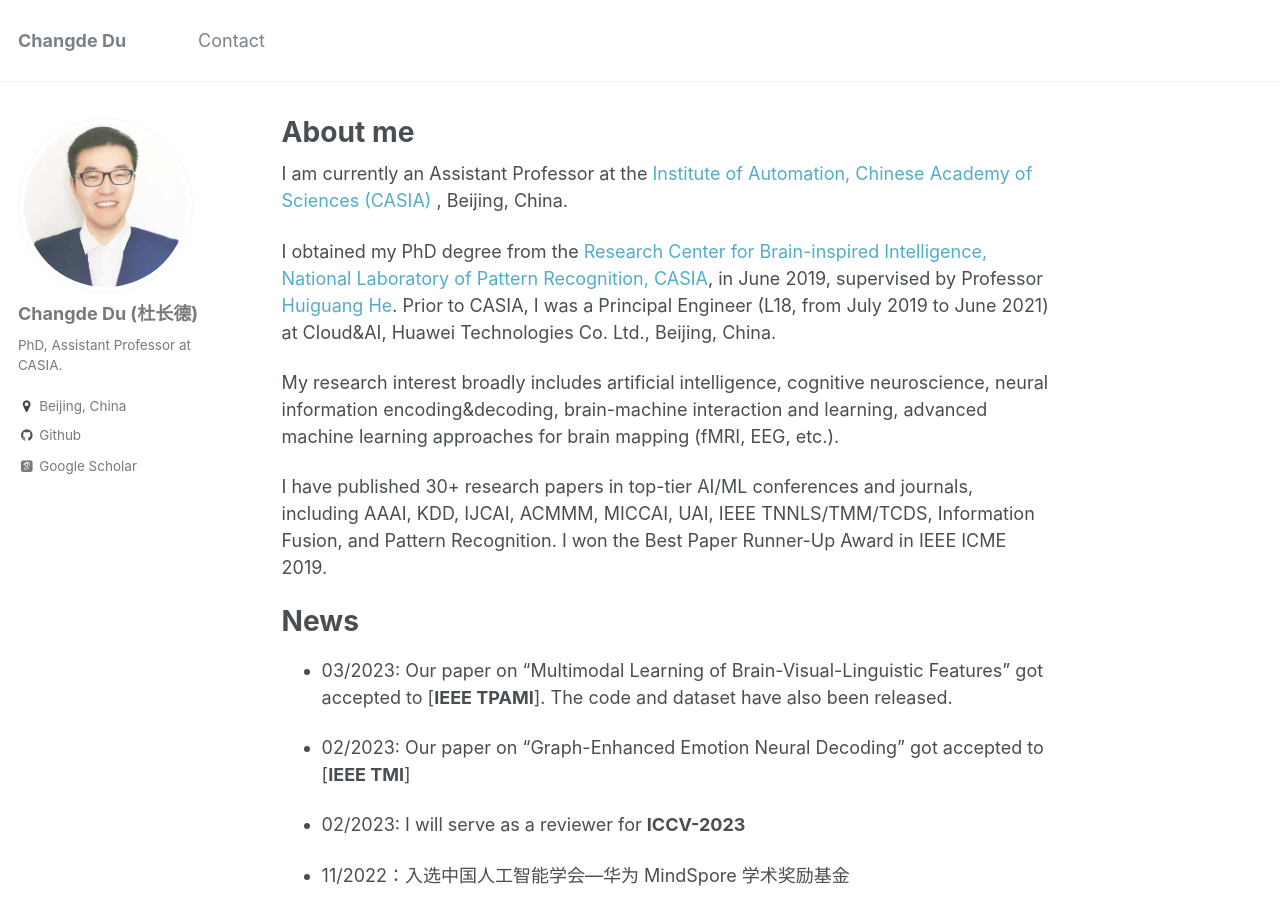
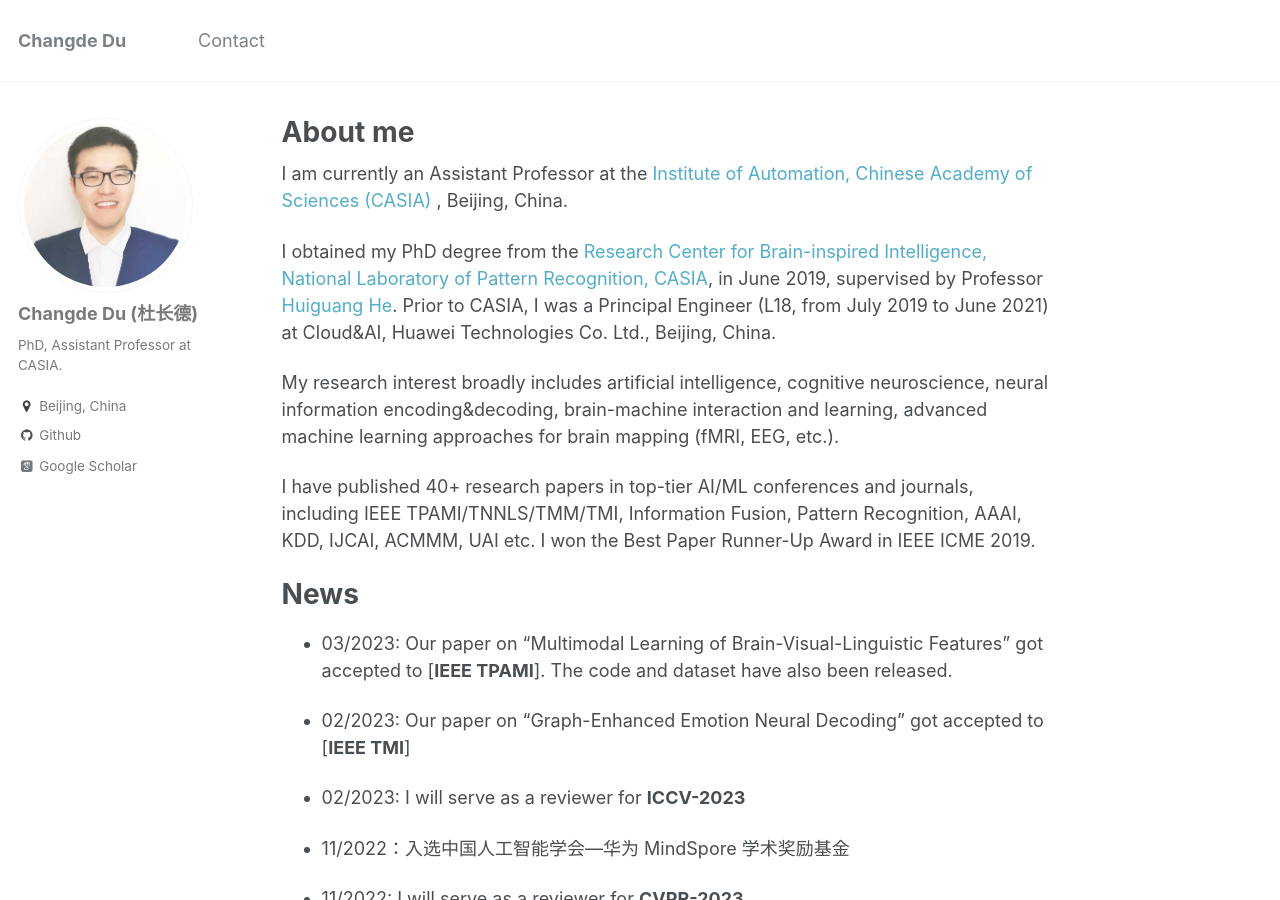
Before and after one commit to ChangdeDu/changdedu.github.io, a Jekyll site: the page built from _pages/about.md, in a window 1280 px wide and 900 px high. Built offline with Jekyll 4.4.1, drawn with Linux system fonts in a browser that asks for light colours; some web fonts are replaced.

Commit message:
Update about.md

```diff
--- a/_pages/about.md
+++ b/_pages/about.md
@@ -16,7 +16,7 @@ I obtained my PhD degree from the [Research Center for Brain-inspired Intelligen
 
 My research interest broadly includes artificial intelligence, cognitive neuroscience, neural information encoding&decoding, brain-machine interaction and learning, advanced machine learning approaches for brain mapping (fMRI, EEG, etc.).
 
-I have published 30+ research papers in top-tier AI/ML conferences and journals, including AAAI, KDD, IJCAI, ACMMM, MICCAI, UAI, IEEE TNNLS/TMM/TCDS, Information Fusion, and Pattern Recognition. I won the Best Paper Runner-Up Award in IEEE ICME 2019.
+I have published 40+ research papers in top-tier AI/ML conferences and journals, including IEEE TPAMI/TNNLS/TMM/TMI, Information Fusion, Pattern Recognition, AAAI, KDD, IJCAI, ACMMM, UAI etc. I won the Best Paper Runner-Up Award in IEEE ICME 2019.
 
 # News
 - 03/2023: Our paper on "Multimodal Learning of Brain-Visual-Linguistic Features" got accepted to [**IEEE TPAMI**]. The code and dataset have also been released.
```
